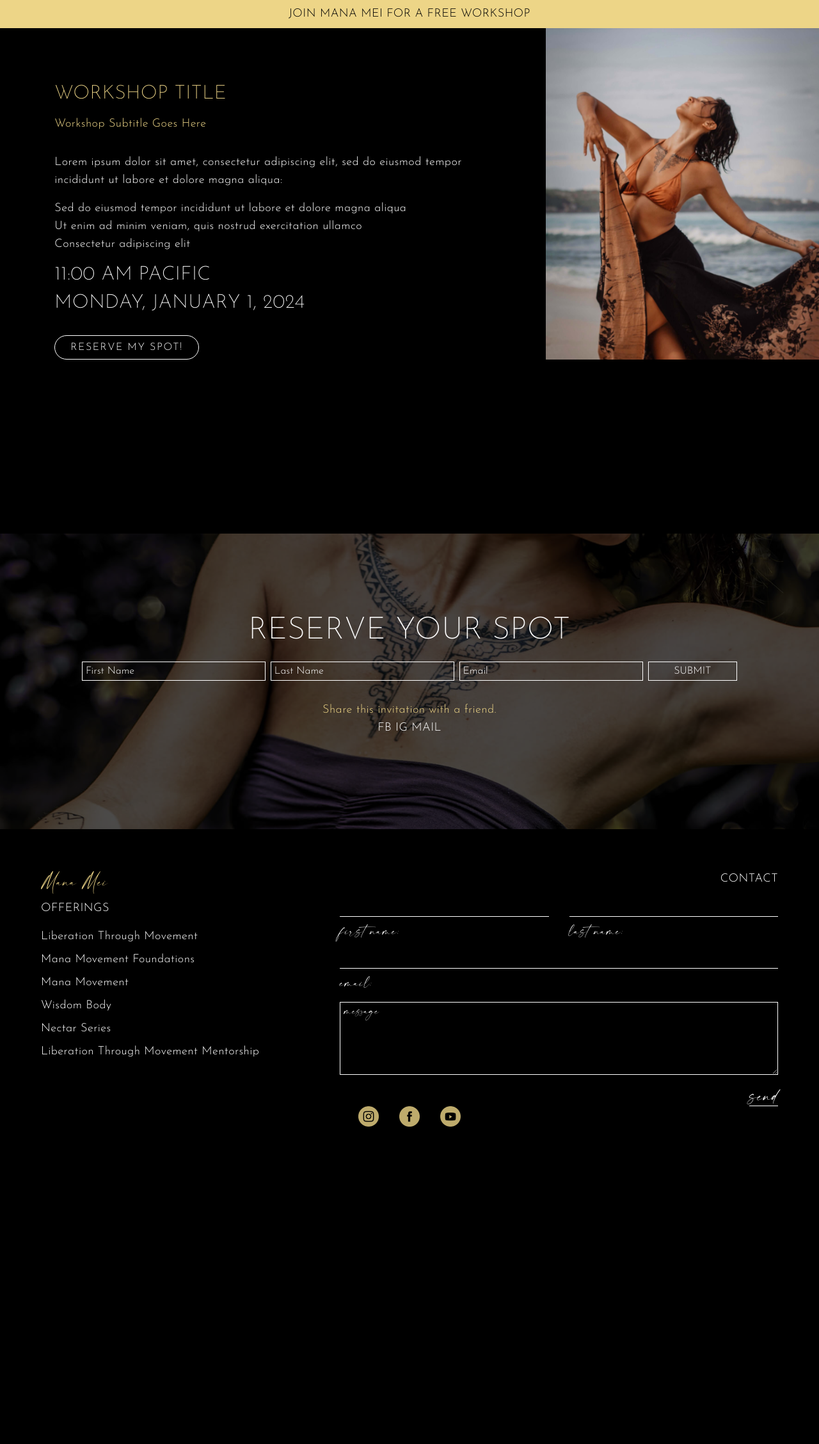
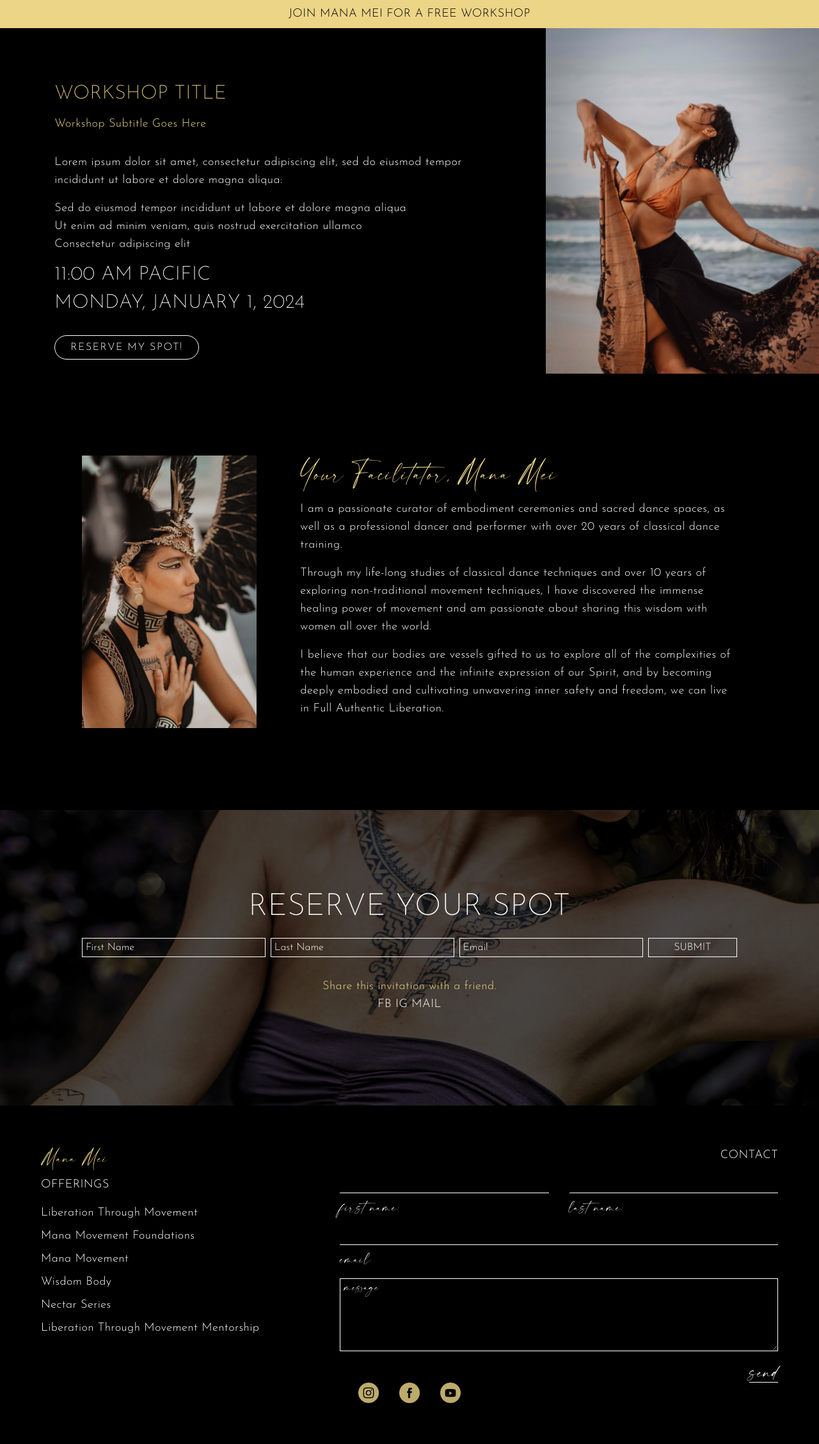
Before and after one commit to brittwoodard/manamei, a Jekyll site: the page built from _free-offerings/template.md, in a window 1280 px wide. Shown: the whole page at 64% size. Built offline with Jekyll 4.4.1, drawn with Linux system fonts in a browser that asks for light colours; nearby versions of some CDN libraries; comment, search, counter and statistics services are not loaded; before the commit the page ends 1825 px from its top, so only the background shows below that.

Commit message:
instructor mobile

```diff
--- /dev/null
+++ b/_data/course-settings.yml
@@ -0,0 +1,4 @@
+instructor:
+  heading: Your facilitator, Mana Mei
+  description_html: <p>I am a passionate curator of embodiment ceremonies and sacred dance spaces, as well as a professional dancer and performer with over 20 years of classical dance training.</p><p>Through my life-long studies of classical dance techniques and over 10 years of exploring non-traditional movement techniques, I have discovered the immense healing power of movement and am passionate about sharing this wisdom with women all over the world.</p><p>I believe that our bodies are vessels gifted to us to explore all of the complexities of the human experience and the infinite expression of our Spirit, and by becoming deeply embodied and cultivating unwavering inner safety and freedom, we can live in Full Authentic Liberation.</p>
+  featured_image: /uploads/images/manamei-33.jpg
--- a/_includes/about-mana-course.html
+++ b/_includes/about-mana-course.html
@@ -1,6 +1,6 @@
-<section class="grid grid-cols-3 p-10p">
+<section class="grid md:grid-cols-3 p-10p">
     <div class="bg-image-style mr-20p" style="background-image: url('{{site.data.course-settings.instructor.featured_image}}')"></div>
-    <div class="col-span-2">
+    <div class="md:col-span-2">
         <h2 class="text-md-serif text-feature capitalize">{{site.data.course-settings.instructor.heading}}</h2>
         <p>{{site.data.course-settings.instructor.description_html}}</p>
     </div>
--- a/_layouts/free-offering.html
+++ b/_layouts/free-offering.html
@@ -14,8 +14,8 @@
     </section>
 
     <!-- Details -->
-    <section class="grid grid-cols-3">
-        <div class="col-span-2 px-10p pt-10p">
+    <section class="grid md:grid-cols-3">
+        <div class="md:col-span-2 px-10p pt-10p">
             <h1 class="heading-md-sans text-feature">{{page.details.title}}</h1>
             <h2 class="capitalize text-feature mb-8">{{page.details.subtitle}}</h2>
             <p>{{page.details.description_html}}</p>
@@ -25,9 +25,9 @@
                     {{page.details.day-of-the-week}}, {{page.details.date}}
                 </p>
             </div>
-            <a href="#" class="button mt-4 inline-block">{{page.details.button.text}}</a>
+            <a href="#" class="button mt-4 mb-10p md:mb-0 inline-block">{{page.details.button.text}}</a>
         </div>
-        <div class="bg-image-style bg-[url('{{page.details.featured_image}}')]"></div>
+        <div class="bg-image-style min-h-[60vh] bg-[url('{{page.details.featured_image}}')]"></div>
     </section>
 
     <!-- Your Instructor -->
--- a/assets/css/output-style.css
+++ b/assets/css/output-style.css
@@ -799,6 +799,10 @@ p {
   margin-top: auto;
   margin-bottom: auto;
 }
+.my-4 {
+  margin-top: 1rem;
+  margin-bottom: 1rem;
+}
 .mb-12 {
   margin-bottom: 3rem;
 }
@@ -834,6 +838,9 @@ p {
 }
 .mt-8 {
   margin-top: 2rem;
+}
+.mb-10p {
+  margin-bottom: 10%;
 }
 .block {
   display: block;
@@ -882,6 +889,9 @@ p {
 }
 .min-h-\[90vh\] {
   min-height: 90vh;
+}
+.min-h-\[60vh\] {
+  min-height: 60vh;
 }
 .w-\[10vh\] {
   width: 10vh;
```
Also changed, not shown: free-masterclass.html (added, +27 -0 lines).
